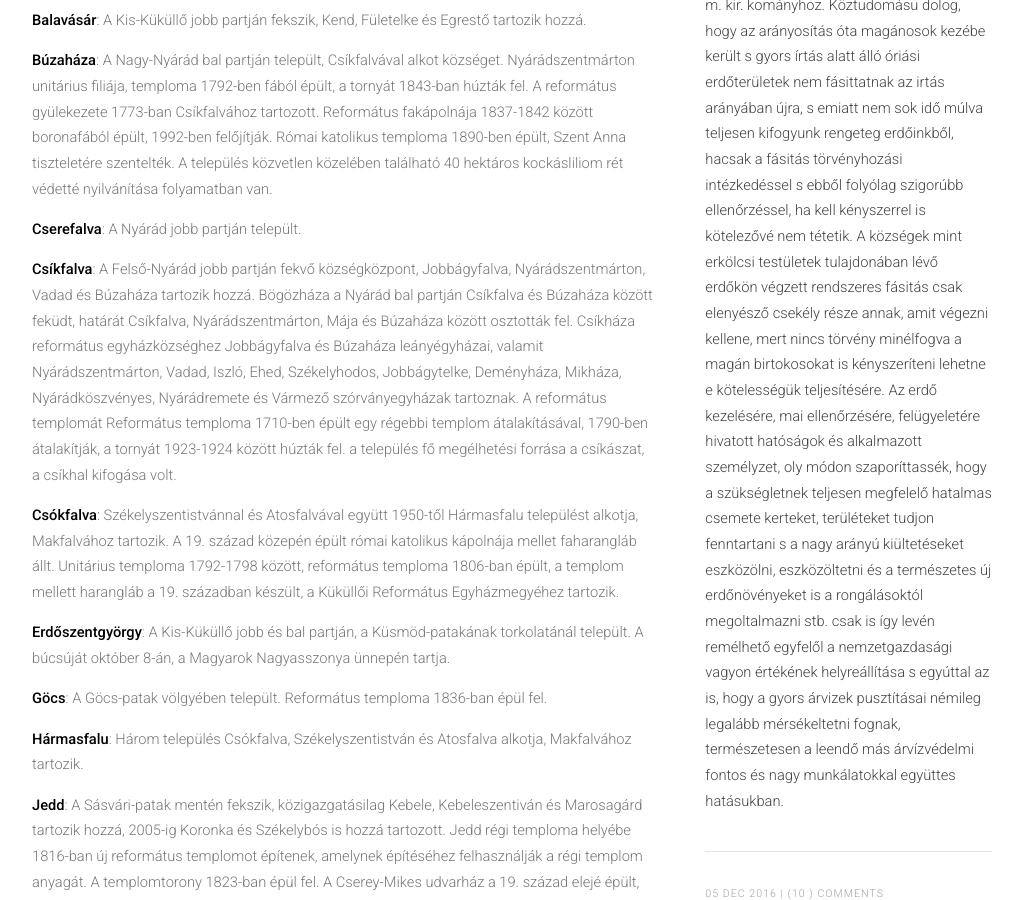
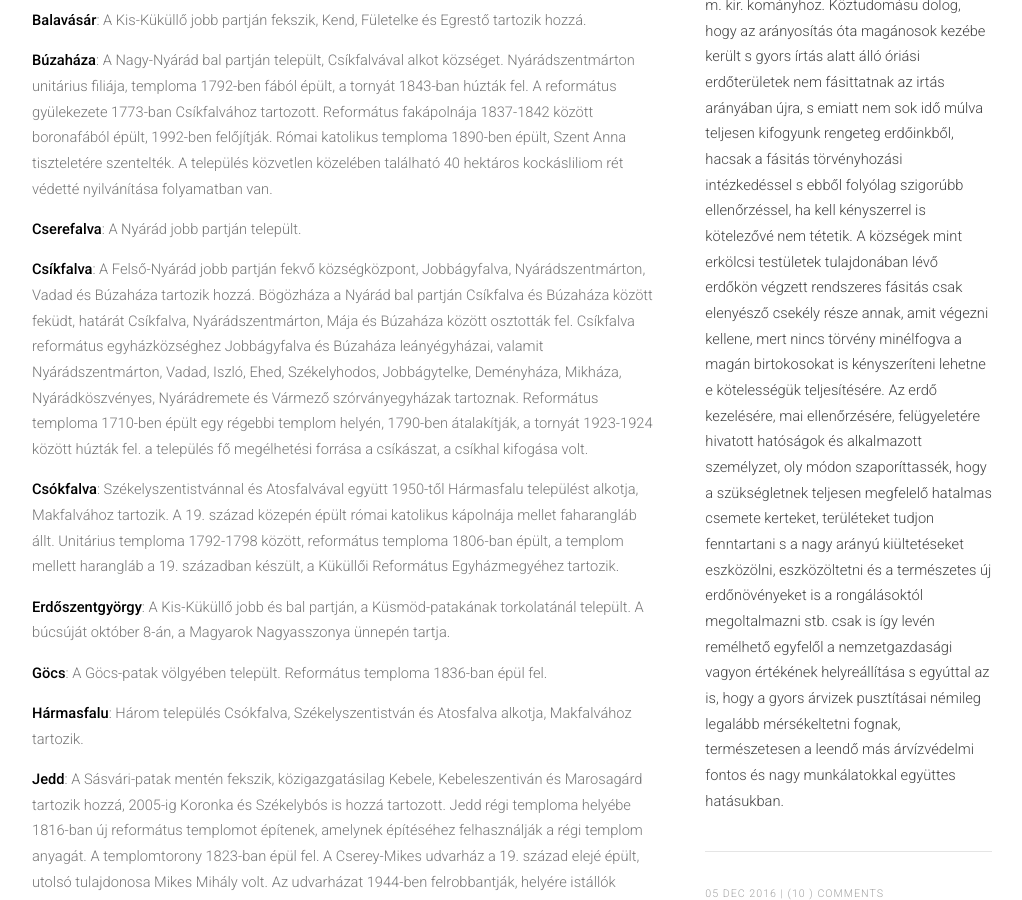
Before and after one commit to siculia/siculia.github.io, a Jekyll site: the page built from siculia-marosszek.html, in a window 1280 px wide and 900 px high, scrolled down 1743 px. Shown: the whole window, without its empty margins (128-1150 px from the left). Built offline with Jekyll 4.4.1, drawn with Linux system fonts in a browser that asks for light colours; nearby versions of some CDN libraries; library files that are not in the unit come from our copies.

Commit message:
Csíháza+

```diff
--- a/siculia-marosszek.html
+++ b/siculia-marosszek.html
@@ -41,7 +41,7 @@ layout: default
 							<p style="text-align: left;"><b>Balavásár</b>: A Kis-Küküllő jobb partján fekszik, Kend, Fületelke és Egrestő tartozik hozzá.</p>
 							<p style="text-align: left;"><b>Búzaháza</b>: A Nagy-Nyárád bal partján települt, Csíkfalvával alkot községet. Nyárádszentmárton unitárius filiája, temploma 1792-ben fából épült, a tornyát 1843-ban húzták fel. A református gyülekezete 1773-ban Csíkfalvához tartozott. Református fakápolnája 1837-1842 között boronafából épült, 1992-ben felőjítják. Római katolikus temploma 1890-ben épült, Szent Anna tiszteletére szentelték. A település közvetlen közelében található 40 hektáros kockásliliom rét védetté nyilvánítása folyamatban van.</p>
 							<p style="text-align: left;"><b>Cserefalva</b>: A Nyárád jobb partján települt.</p>
-							<p style="text-align: left;"><b>Csíkfalva</b>: A Felső-Nyárád jobb partján fekvő községközpont, Jobbágyfalva, Nyárádszentmárton, Vadad és Búzaháza tartozik hozzá. Bögözháza a Nyárád bal partján Csíkfalva és Búzaháza között feküdt, határát Csíkfalva, Nyárádszentmárton, Mája és Búzaháza között osztották fel. Csíkháza református egyházközséghez Jobbágyfalva és Búzaháza leányégyházai, valamit Nyárádszentmárton, Vadad, Iszló, Ehed, Székelyhodos, Jobbágytelke, Deményháza, Mikháza, Nyárádköszvényes, Nyárádremete és Vármező szórványegyházak tartoznak. A református templomát Református temploma 1710-ben épült egy régebbi templom átalakításával, 1790-ben átalakítják, a tornyát 1923-1924 között húzták fel. a település fő megélhetési forrása a csíkászat, a csíkhal kifogása volt.</p>
+							<p style="text-align: left;"><b>Csíkfalva</b>: A Felső-Nyárád jobb partján fekvő községközpont, Jobbágyfalva, Nyárádszentmárton, Vadad és Búzaháza tartozik hozzá. Bögözháza a Nyárád bal partján Csíkfalva és Búzaháza között feküdt, határát Csíkfalva, Nyárádszentmárton, Mája és Búzaháza között osztották fel. Csíkfalva református egyházközséghez Jobbágyfalva és Búzaháza leányégyházai, valamit Nyárádszentmárton, Vadad, Iszló, Ehed, Székelyhodos, Jobbágytelke, Deményháza, Mikháza, Nyárádköszvényes, Nyárádremete és Vármező szórványegyházak tartoznak. Református temploma 1710-ben épült egy régebbi templom helyén, 1790-ben átalakítják, a tornyát 1923-1924 között húzták fel. a település fő megélhetési forrása a csíkászat, a csíkhal kifogása volt.</p>
 							<p style="text-align: left;"><b>Csókfalva</b>: Székelyszentistvánnal és Atosfalvával együtt 1950-től Hármasfalu települést alkotja, Makfalvához tartozik. A 19. század közepén épült római katolikus kápolnája mellet faharangláb állt. Unitárius temploma 1792-1798 között, református temploma 1806-ban épült, a templom mellett harangláb a 19. században készült, a Küküllői Református Egyházmegyéhez tartozik.</p>
 							<p style="text-align: left;"><b>Erdőszentgyörgy</b>: A Kis-Küküllő jobb és bal partján, a Küsmöd-patakának torkolatánál települt. A búcsúját október 8-án, a Magyarok Nagyasszonya ünnepén tartja.</p>
 							<p style="text-align: left;"><b>Göcs</b>: A Göcs-patak völgyében települt. Református temploma 1836-ban épül fel.</p>
```
